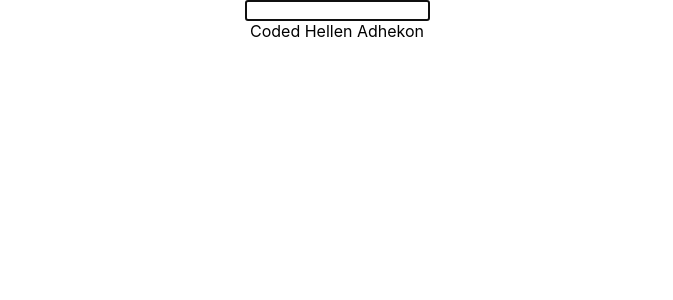
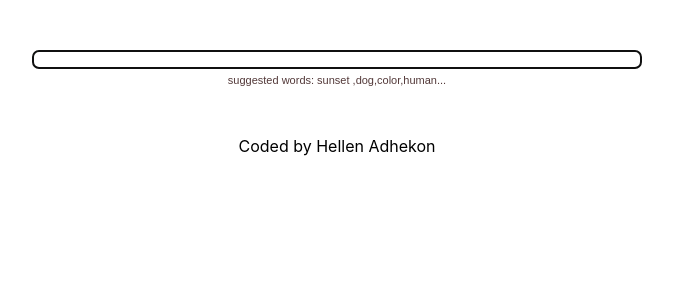
Before and after one commit to Adhekon-code/react-dictionary-app, a React (Create React App) app: page / in a window 1280 px wide. Shown: the top 300 px of the page, without its empty margins (303-976 px from the left). Built offline with nearby package versions, Linux system fonts and the light colour scheme; no server answers.

Commit message:
worked on the styling of the app

```diff
--- a/src/App.js
+++ b/src/App.js
@@ -6,8 +6,8 @@ function App() {
     <div className="App">
       <div className="container">
 
-      <Search/>
-       <footer>Coded  Hellen Adhekon</footer>
+      <Search defaultkeyword="tree"/>
+       <footer>Coded by Hellen Adhekon</footer>
        </div>
       </div>
   );
--- a/src/Phonetic.js
+++ /dev/null
@@ -1,14 +0,0 @@
-import React from "react";
-
-export default function Phonetic(props) {
-
-  return (
-    <div className="Phonetic">
-      <a href={props.phonetic.audio} target="_blank">
-        Listen
-      </a>
-      <br />
-      {props.phonetic.text}
-    </div>
-  );
-}
--- a/src/Results.js
+++ b/src/Results.js
@@ -1,5 +1,4 @@
 import React from 'react';
-import Phonetic from './Phonetic';
 import Meaning from './Meaning';
 
 export default function Results(props) {
@@ -7,13 +6,6 @@ export default function Results(props) {
     return (
       <div className="Results">
         <h2>{props.results.word}</h2>
-        {props.results.phonetics.map(function (phonetic, index) {
-          return (
-            <div key={index}>
-              <Phonetic phonetic={phonetic} />
-            </div>
-          );
-        })}
         {props.results.meanings.map(function (meaning, index) {
           return (
             <div key={index}>
--- a/src/Search.css
+++ b/src/Search.css
@@ -2,4 +2,24 @@
     color: rgb(83, 57, 57);
     font-family: Arial, Helvetica, sans-serif;
     font-size: medium;
+    padding:30px;
+    Margin:20px 0;
+    border-radius: 6px;
 }
+.Search input{
+    width: 50%;
+    border-radius:6px;
+    color:rgb(57, 57, 45);
+    Border: 1px solid green;
+}
+.Search .hint{
+ font-size: 11px;
+ margin-top: 5px;
+}
+.section{
+    background: white;
+    padding: 30px;
+    border-radius: 6px;
+    box-shadow: 0 10px 10px rgb(0 0 0 /10%);
+    margin:20px 0;
+}
--- a/src/Search.js
+++ b/src/Search.js
@@ -3,34 +3,48 @@ import axios from 'axios';
 import './Search.css';
 import Results from './Results';
 
-export default function Search(){
-let [keyword, setKeyword]=useState("")
-let [results, setResults]=useState(null)
+export default function Search(props) {
+let [keyword, setKeyword]=useState(props.defaultkeyword);
+let [results, setResults]=useState(null);
+let [loaded, setLoaded]=useState(false);
 
 function handleResponse(response){
 setResults(response.data[0]);
 }
 
-function Search(event)
-{
+function search(){
+  let apiUrl=`https://api.dictionaryapi.dev/api/v2/entries/en/${keyword}`;
+  axios.get(apiUrl).then(handleResponse);
+}
+function handleSubmit(event){
 event.preventDefault();
-
-
- let apiUrl=`https://api.dictionaryapi.dev/api/v2/entries/en/${keyword}`;
- console.log(apiUrl);
-axios.get(apiUrl).then(handleResponse)
-  }
+search();
+}
 function handleKeywordchange(event){
-
 setKeyword(event.target.value);
 }
-
-
-return <div className="Search">
-<form onSubmit={Search}>
- <input type="search" onChange={handleKeywordchange} autoFocus={true}/>
-</form>
-<Results results={results}/>
-
-</div>;
+function load(){
+  setLoaded (true);
+  search();
 }
+if (loaded){
+  return (
+    <div className="Search">
+      <section>
+    <form onSubmit={handleSubmit}>
+     <input type="search" onChange={handleKeywordchange} autoFocus={true}/>
+    </form>
+    <div className="hint">
+      suggested words: sunset ,dog,color,human...
+    </div>
+    </section>
+    <section>
+    <Results results={results}/>
+    </section>
+    </div>
+  );
+}else {
+ load();
+  return "loading";
+}
+}
```
Also changed, not shown: src/Synonyms.css (added, +8 -0 lines), src/Phonetics.css (added), src/Results.css (added).
